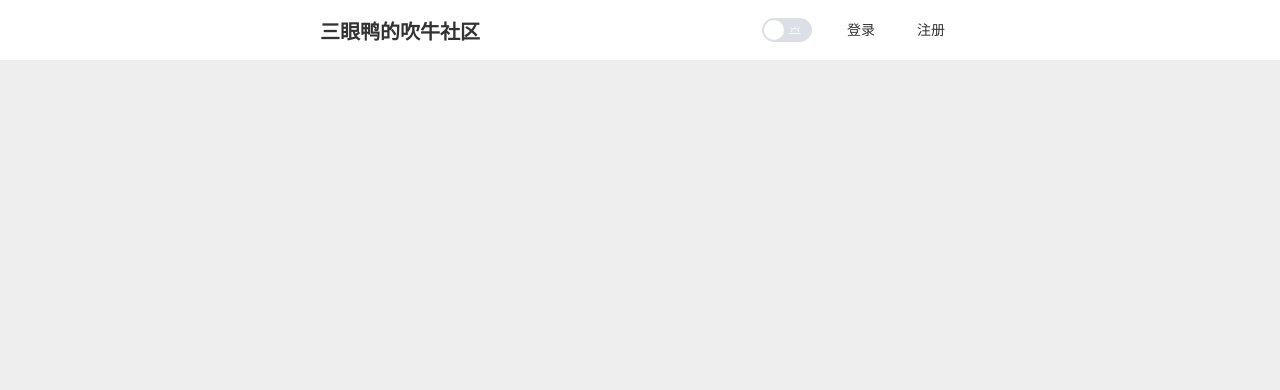
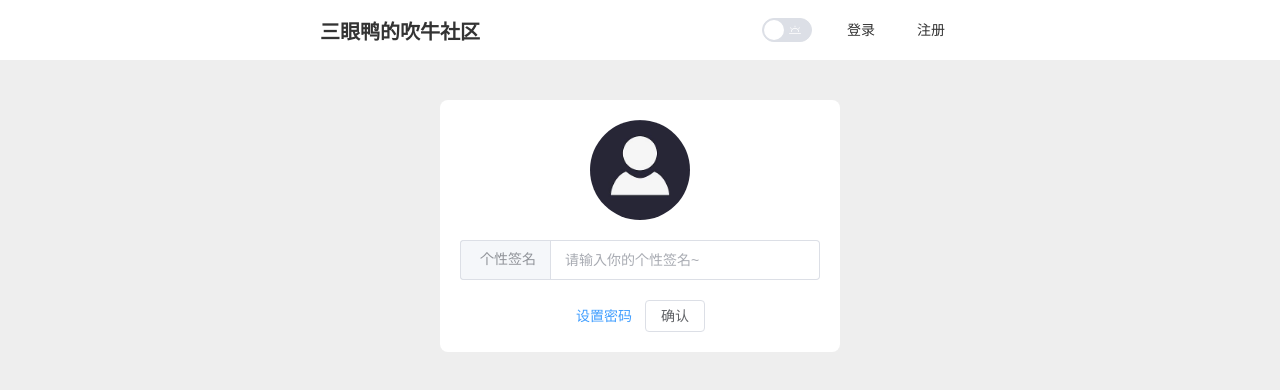
Before and after one commit to lalawila/bbs, a Vue app: page /setting in a window 1280 px wide. Before the commit this address had no page. Shown: the top 390 px of the page. Built offline with nearby package versions, Linux system fonts and the light colour scheme; no server answers.

Commit message:
用户设置

```diff
--- a/src/components/Navigator.vue
+++ b/src/components/Navigator.vue
@@ -27,7 +27,11 @@
                     </router-link>
                     <template #dropdown>
                         <el-dropdown-menu>
-                            <el-dropdown-item @click="userStore.logout"
+                            <el-dropdown-item
+                                @click="$router.push({ name: 'setting' })"
+                                >设置</el-dropdown-item
+                            >
+                            <el-dropdown-item divided @click="userStore.logout"
                                 >退出登录</el-dropdown-item
                             >
                         </el-dropdown-menu>
--- /dev/null
+++ b/src/pages/Setting.vue
@@ -0,0 +1,185 @@
+<template>
+    <div class="container">
+        <div class="box">
+            <img
+                class="avatar"
+                :src="avatarUrl || '/default.jpg'"
+                @click="selectImg"
+            />
+            <p class="prompt">上传头像</p>
+        </div>
+        <el-input
+            id="bio"
+            size="large"
+            placeholder="请输入你的个性签名~"
+            v-model="bio"
+        >
+            <template #prepend>
+                <label for="bio">个性签名</label>
+            </template>
+        </el-input>
+        <template v-if="isSetPwd">
+            <el-input
+                id="password"
+                size="large"
+                placeholder="请输入密码"
+                v-model="password"
+                show-password
+            >
+                <template #prepend>
+                    <label for="password">密码</label>
+                </template>
+            </el-input>
+            <el-input
+                id="passwrod-again"
+                size="large"
+                placeholder="请重复输入密码"
+                v-model="passwordAgain"
+                show-password
+            >
+                <template #prepend>
+                    <label for="passwrod-again">重复密码</label>
+                </template>
+            </el-input></template
+        >
+        <div>
+            <el-button type="text" @click="isSetPwd = !isSetPwd">{{
+                isSetPwd ? "取消密码" : "设置密码"
+            }}</el-button>
+            <el-button @click="update">确认</el-button>
+        </div>
+    </div>
+</template>
+<script>
+import { useUserStore } from "../stores/user"
+import { ElMessage, ElNotification } from "element-plus"
+
+export default {
+    data() {
+        const userStore = useUserStore()
+        return {
+            userStore,
+            avatarImg: null,
+            avatarUrl: "",
+            bio: null,
+            isSetPwd: false,
+            password: null,
+            passwordAgain: null,
+        }
+    },
+    mounted() {
+        this.getSelfUser()
+    },
+    methods: {
+        async getSelfUser() {
+            const response = await this.$api.getSelfUser()
+
+            this.avatarUrl = response.data.avatar_url
+            this.bio = response.data.bio
+        },
+        selectImg() {
+            const selector = document.createElement("input")
+            selector.type = "file"
+            selector.accept = "image/*"
+            selector.onchange = (event) => {
+                if (event.target.files.length > 0) {
+                    this.avatarImg = event.target.files[0]
+                    // 转成可预览的 URL
+                    this.avatarUrl = URL.createObjectURL(this.avatarImg)
+                }
+            }
+            selector.click()
+        },
+        async update() {
+            const data = { avatar: this.avatarImg, bio: this.bio }
+            if (this.isSetPwd) {
+                if (this.password != this.passwordAgain) {
+                    ElMessage.error("前后密码不一致。")
+                    return
+                }
+
+                data.password = this.password
+            }
+
+            const response = await this.$api.updateSelf(data)
+
+            ElNotification({
+                message: "修改成功~",
+                type: "success",
+            })
+
+            if (this.isSetPwd) {
+                this.userStore.logout()
+                this.$router.push({ name: "login" })
+            }
+        },
+    },
+}
+</script>
+<style scoped>
+.container {
+    max-width: 400px;
+    margin: 0 auto;
+    padding-bottom: 50px;
+
+    border-radius: 8px;
+    background-color: var(--bg-color);
+
+    display: flex;
+    flex-direction: column;
+    align-items: center;
+
+    gap: 20px;
+
+    padding: 20px;
+}
+
+.avatar {
+    width: 100px;
+    height: 100px;
+
+    object-fit: cover;
+
+    border-radius: 50%;
+
+    cursor: pointer;
+
+    display: block;
+}
+.avatar:hover {
+    filter: brightness(80%);
+}
+
+.prompt {
+    display: none;
+    cursor: pointer;
+
+    z-index: 999;
+    font-size: 14px;
+    color: white;
+    font-weight: bold;
+
+    position: absolute;
+
+    left: 0;
+    right: 0;
+    top: 0;
+    bottom: 0;
+    margin: auto;
+
+    width: max-content;
+    height: max-content;
+}
+.box {
+    position: relative;
+}
+
+.avatar:hover + .prompt {
+    display: block;
+}
+
+label {
+    width: 50px;
+    text-align: center;
+}
+</style>
--- a/src/pages/UserDetail.vue
+++ b/src/pages/UserDetail.vue
@@ -1,6 +1,17 @@
 <template>
-    <div>{{ $route.params.userId }}</div>
+    <div class="container">
+        <div>{{ $route.params.userId }}</div>
+    </div>
 </template>
 <script>
 export default {}
 </script>
+<style scoped>
+.container {
+    max-width: var(--width);
+    margin: 0 auto;
+    padding-bottom: 50px;
+
+    background-color: var(--bg-color);
+}
+</style>
--- a/src/plugins/http.js
+++ b/src/plugins/http.js
@@ -6,7 +6,8 @@ export default {
         const userStore = useUserStore()
 
         const http = axios.create({
-            baseURL: "https://3yya.com/u/d8cf630cf5f367cc/bbs/app",
+            // baseURL: "https://3yya.com/u/d8cf630cf5f367cc/bbs/app",
+            baseURL: "http://127.0.0.1:9000/u/d8cf630cf5f367cc/bbs/app",
         })
 
         // 添加请求拦截器
--- a/src/router/index.js
+++ b/src/router/index.js
@@ -5,6 +5,7 @@ import Login from "../pages/Login.vue"
 import Signup from "../pages/Signup.vue"
 import PostDetail from "../pages/PostDetail.vue"
 import UserDetail from "../pages/UserDetail.vue"
+import Setting from "../pages/Setting.vue"
 
 const routes = [
     {
@@ -32,6 +33,11 @@ const routes = [
         path: "/user/:userId",
         component: UserDetail,
     },
+    {
+        name: "setting",
+        path: "/setting",
+        component: Setting,
+    },
 ]
 
 const router = VueRouter.createRouter({
```
Also changed, not shown: src/plugins/api.js.
